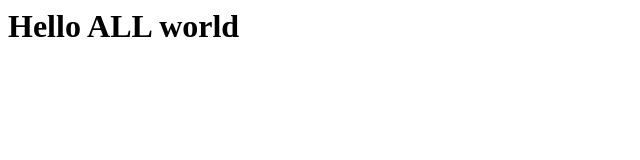
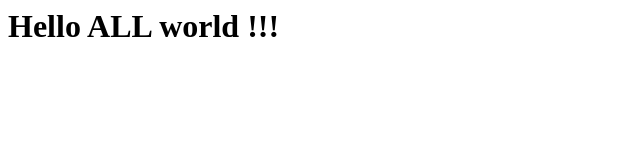
Before and after one commit to Reewaz-C/Jenkins, a plain HTML site: page index.html in a window 1280 px wide. Shown: the full height of the page, 0-640 px from the left. Drawn offline with Linux system fonts and the light colour scheme.

Commit message:
added file

```diff
--- a/index.html
+++ b/index.html
@@ -1 +1 @@
-<h1>Hello ALL world</h1>
+<h1>Hello ALL world !!!</h1>
```
